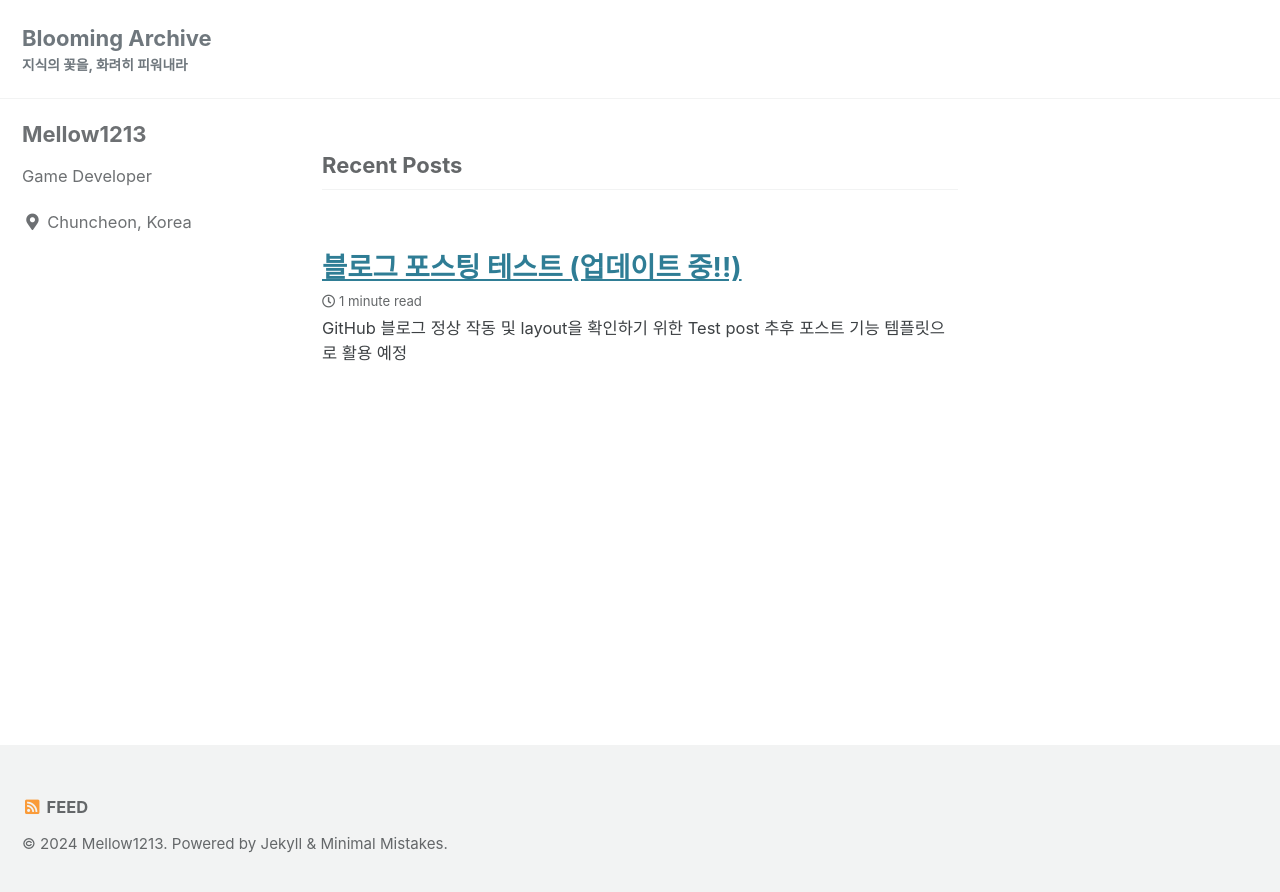
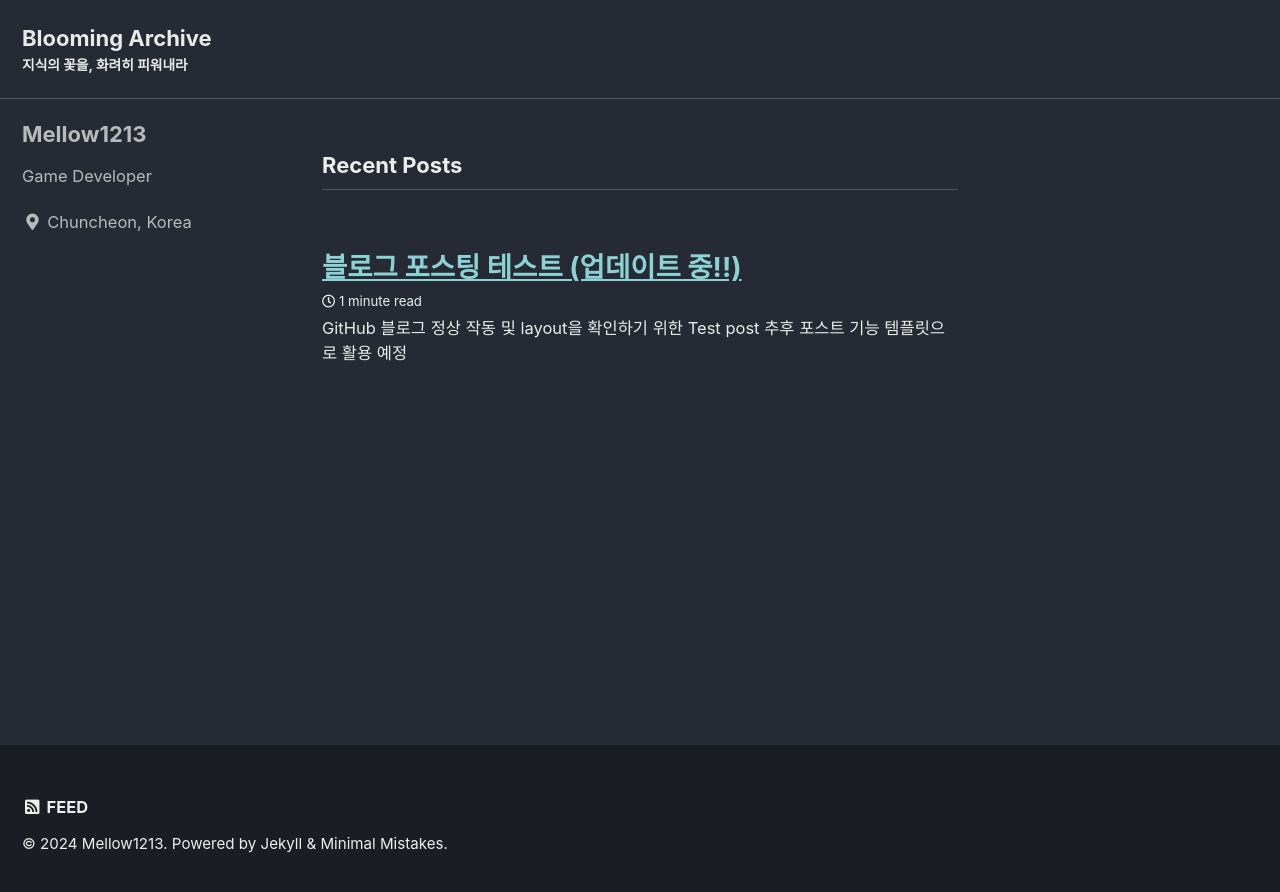
Before and after one commit to Mellow1213/Mellow1213.github.io, a Jekyll site: the page built from index.html, in a window 1280 px wide. Shown: the top 892 px of the page. Built offline with Jekyll 4.4.1, drawn with Linux system fonts in a browser that asks for light colours; cached includes are drawn as plain includes; the list of posts is cut into pages by our own code.

Commit message:
Update _config.yml

```diff
--- a/_config.yml
+++ b/_config.yml
@@ -12,7 +12,7 @@
 
 # theme                  : "minimal-mistakes-jekyll"
 remote_theme           : "mmistakes/minimal-mistakes"
-minimal_mistakes_skin    : "default" # "air", "aqua", "contrast", "dark", "default", "dirt", "neon", "mint", "plum", "sunrise"
+minimal_mistakes_skin    : "dark" # "air", "aqua", "contrast", "dark", "default", "dirt", "neon", "mint", "plum", "sunrise"
 
 # Site Settings
 locale                   : "kr-KR"
```
